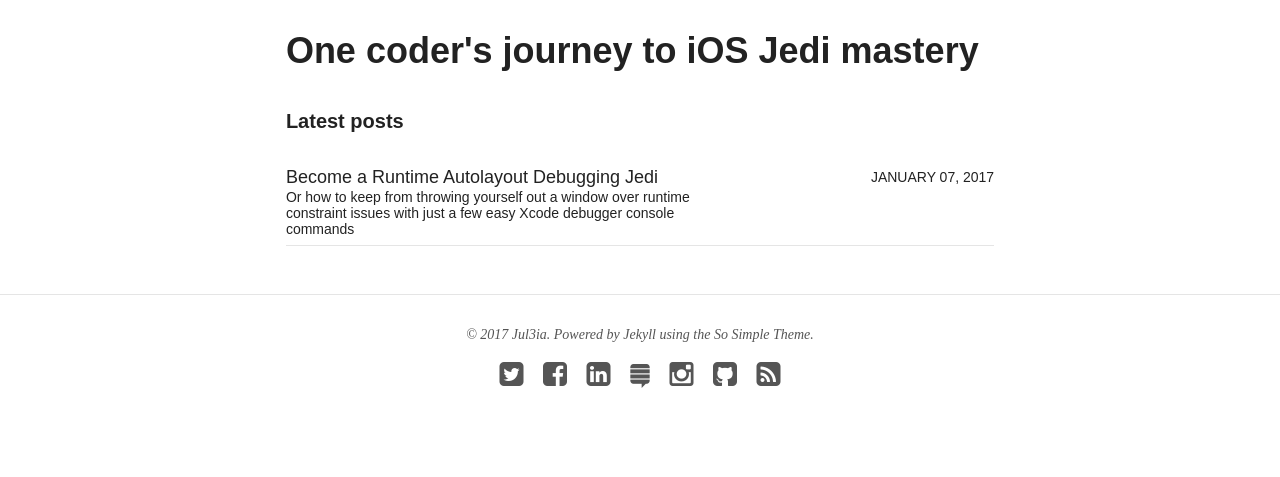
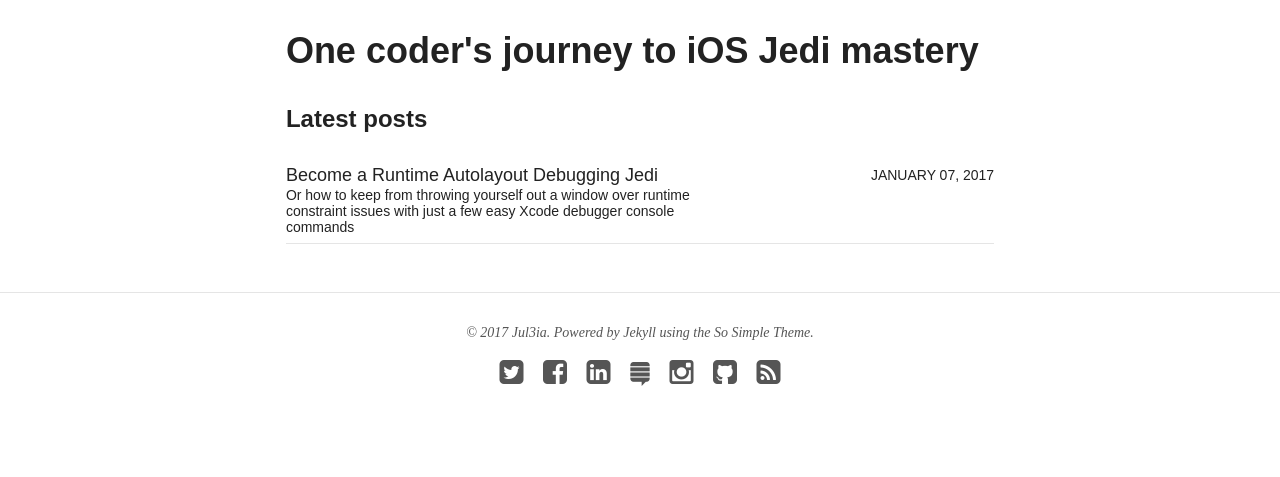
Before and after one commit to Jul3ia/Jul3ia.github.io, a Jekyll site: the page built from index.html, in a window 1280 px wide. Shown: the part 877-1354 px from the top of the page. Built offline with Jekyll 4.4.1, drawn with Linux system fonts in a browser that asks for light colours; nearby versions of some CDN libraries.

```diff
--- a/index.html
+++ b/index.html
@@ -11,7 +11,7 @@ image:
 
 <h1>One coder's journey to iOS Jedi mastery</h1>
 <div></div>
-<h5>Latest posts</h5>
+<h4>Latest posts</h4>
 <div></div>
 <ul class="post-list">
 {% for post in site.posts limit:10 %}
```
